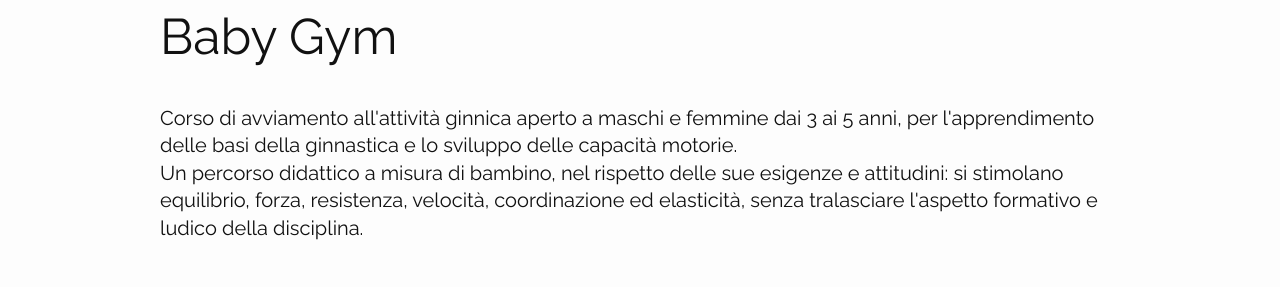
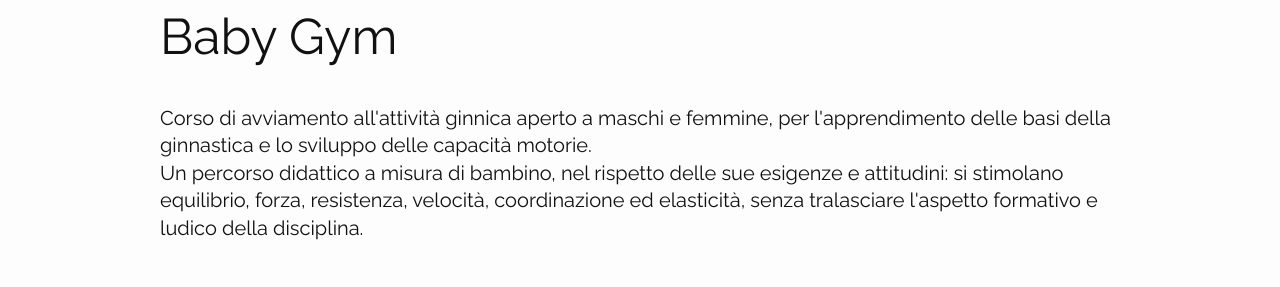
Before and after one commit to gymnastx/gymnastx.github.io, a Jekyll site: the page built from corsi/baby/index.html, in a window 1280 px wide. Shown: the part 631-918 px from the top of the page. Built offline with Jekyll 4.4.1, drawn with Linux system fonts in a browser that asks for light colours; nearby versions of some CDN libraries.

Commit message:
Aggiunta pagina di ringraziementi

```diff
--- a/_data/corsi.yml
+++ b/_data/corsi.yml
@@ -1,13 +1,13 @@
 - nome: Ginnastica Ritmica
   img: /assets/img/ritmica_400.jpg
   link: /corsi/ritmica/
-  anni: 5-16
+  anni: 6-16
   descrizione: La ginnastica ritmica consiste in esercizi a corpo libero o con maneggio di piccoli attrezzi quali la palla, la fune, il cerchio, il nastro e le clevette eseguiti con accompagnamento musicale.
 
 - nome: Ginnastica Artistica Femminile
   img: /assets/img/artistica_femminile_small.jpg
   link: /corsi/artistica-femminile/
-  anni: 5-13
+  anni: 5-18
   descrizione: Nella ginnastica artistica si imparano elementi a corpo libero, come capovolte, verticali, ruote, fino alle loro evoluzioni nei salti giro avanti e indietro (mortali), ribaltate e rondate. Si utilizzano inoltre i grandi attrezzi tipici della disciplina come la trave, il volteggio e il trampolino elastico.
 
 - nome: Ginnastica Artistica Maschile
--- a/contatti/index.html
+++ b/contatti/index.html
@@ -33,7 +33,9 @@
   <div id="form-contatti">
     <h2>Inviaci un messaggio</h2>
     <p>Ti risponderemo il prima possibile</p>
+
     {% include contact-form.html %}
+
   </div>
 
   </div> <!--end wrapper-->
--- a/corsi/acrobatica/index.html
+++ b/corsi/acrobatica/index.html
@@ -32,6 +32,8 @@
       </p>
       <p>
         I gruppi sono decisi dai tecnici dell’associazione sportiva in base ad età, livello, competenze e motivazione dei ginnasti.
+        <br />
+        Età: 5-18 anni.
       </p>
 
       <section class="orari-tariffe">
--- a/corsi/baby/index.html
+++ b/corsi/baby/index.html
@@ -11,7 +11,7 @@
     <section id="descrizione-corso">
       <h1>Baby Gym</h1>
       <p>
-        Corso di avviamento all'attività ginnica aperto a maschi e femmine dai 3 ai 5 anni, per l'apprendimento delle basi della ginnastica e lo sviluppo delle capacità motorie.
+        Corso di avviamento all'attività ginnica aperto a maschi e femmine, per l'apprendimento delle basi della ginnastica e lo sviluppo delle capacità motorie.
         <br>
         Un percorso didattico a misura di bambino, nel rispetto delle sue esigenze e attitudini: si stimolano equilibrio, forza, resistenza, velocità, coordinazione ed elasticità, senza tralasciare l'aspetto formativo e ludico della disciplina.
       </p>
--- a/css/main.scss
+++ b/css/main.scss
@@ -994,3 +994,11 @@
         margin-top: -$menu-height;
     }
 }
+
+/*
+ * Grazie
+ */
+div#grazie {
+    text-align: center;
+    margin-bottom: 2rem;
+}
```
Also changed, not shown: contatti/grazie/index.html (added, +15 -0 lines).
